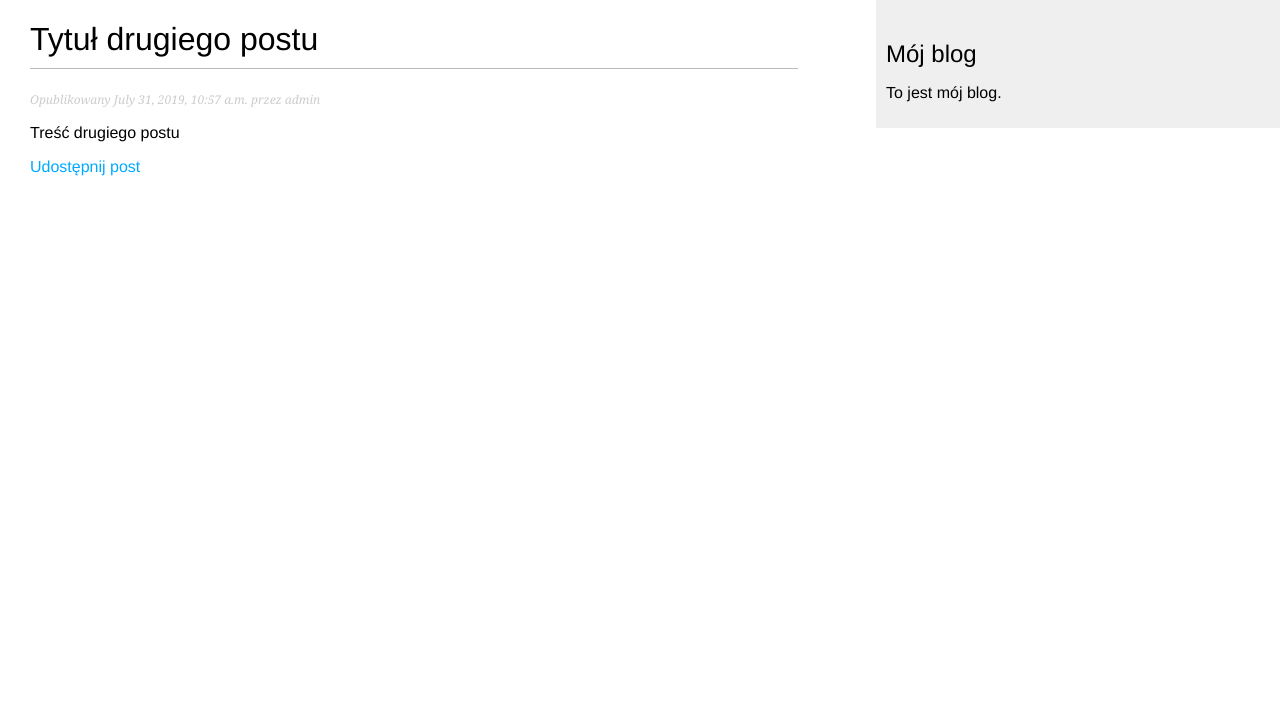
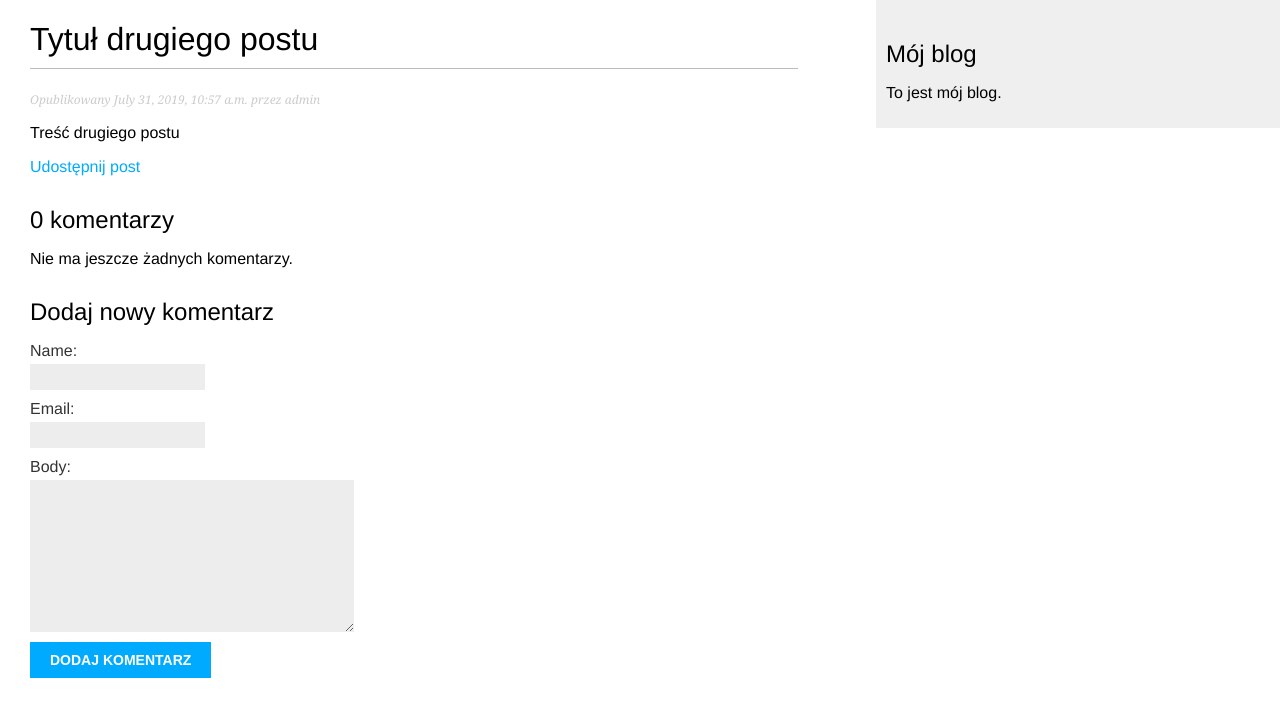
Before and after one commit to andrzelika/big-stuff, a Django app: a page that uses blog/templates/blog/post/detail.html in a window 1280 px wide. Shown: the top 717 px of the page. Run offline with Django 3.2, Linux system fonts and the light colour scheme; data comes from the database, SQL or seed files in the repository; both versions use the stored data as it was after the commit.

Commit message:
Dodanie systemu komentarzy

```diff
--- a/blog/forms.py
+++ b/blog/forms.py
@@ -4,6 +4,7 @@
 # 				  będą tworzone lub uaktualniane egzemplarze modelu.
 
 from django import forms
+from .models import Comment
 
 class EmailPostForm(forms.Form):
 	name = forms.CharField(max_length = 25)
@@ -13,3 +14,8 @@ class EmailPostForm(forms.Form):
 							    widget = forms.Textarea)
 	# W polu comments użyliśmy widżetu Textarea do wyświetlania go jako elementu HTML
 	# <textarea> zamiast jako domyślnego elementu <input>.
+
+class CommentForm(forms.ModelForm):
+	class Meta:
+		model = Comment
+		fields = ('name', 'email', 'body')
--- a/blog/models.py
+++ b/blog/models.py
@@ -124,3 +124,38 @@ class Post(models.Model):
 	# Przeprowadź edycję pliku models.py i umieść w nim wiersze, które w poniższym fragmencie
 	# kodu zostały pogrubione.
 	# Metodę get_absolute_url() będziemy wykorzystywać w naszych szablonach.
+
+
+class Comment(models.Model):
+	post = models.ForeignKey(Post,
+							 on_delete = models.CASCADE,
+							 related_name = 'comments')
+	# Jest to nasz model Comment . Zawiera klucz zewnętrzny ( ForeignKey ) służący
+	# do połączenia komentarza z odpowiednim postem. W modelu została zdefiniowana
+	# relacja typu „wiele do jednego”, ponieważ każdy komentarz jest przeznaczony
+	# dla jednego konkretnego posta, a sam post może mieć wiele komentarzy.
+	# Atrybut related_name umożliwia nadanie nazwy atrybutowi, którego używamy
+	# do obsługi związku między dwoma obiektami. Po zdefiniowaniu wymienionych
+	# aspektów możemy za pomocą comment.post() pobrać obiekt komentarza lub też
+	# użyć post.comments.all() do pobrania wszystkich komentarzy dla danego posta.
+	# Jeśli nie zdefiniujesz atrybutu related_name , Django użyje zapisanej małymi
+	# literami nazwy modelu wraz z przyrostkiem _set (w omawianym przykładzie to
+	# będzie comment_set ) jako menedżera obiektu powiązanego z bieżącym.
+
+	# Więcej informacji na temat relacji typu „wiele do jednego” znajdziesz na
+	# stronie https://docs.djangoproject.com/en/2.0/topics/db/examples/many_to_one/.
+
+	name = models.CharField(max_length = 80)
+	email = models.EmailField()
+	body = models.TextField()
+	created = models.DateTimeField(auto_now_add = True)
+	updated = models.DateTimeField(auto_now = True)
+	active = models.BooleanField(default = True)
+	# Zdecydowaliśmy się na dołączenie boolowskiego pola active pozwalającego
+	# na ręczne ukrycie nieodpowiedniego komentarza.
+
+	class Meta:
+		ordering = ('created',)
+
+		def __str__(self):
+			return 'Komentarz dodany przez {} dla posta {}'.format(self.name, self.post)
--- a/blog/templates/blog/post/detail.html
+++ b/blog/templates/blog/post/detail.html
@@ -14,4 +14,36 @@
 			Udostępnij post
 		</a>
 	</p>
+
+	{% with comments.count as total_comments %}
+		<h2>
+			{{ total_comments }} komentarz{{ total_comments|pluralize:"y" }}
+			<!-- 			Działanie filtru szablonu o nazwie pluralize polega na wyświetleniu y, jeśli wartość jest inna niż 1 . Dlatego też poprzedzający filtr tekst zostanie wyświetlony w postaci 0 komentarzy, 1 komentarz, N komentarzy. -->
+		</h2>
+	{% endwith %}
+	<!-- 	Znacznik <nawias klamrowy>% with %<nawias klamrowy> szablonu okazuje się użyteczny, gdy chcemy uniknąć wykonania zapytania do bazy danych lub wielokrotnego uzyskania dostępu do kosztownych metod. -->
+
+	{% for comment in comments %}
+		<div class="comment">
+			<p class="info">
+				Komentarz {{ forloop.counter }} dodany przez {{ comment.name }}
+				{{ comment.created }}
+			</p>
+			{{ comment.body|linebreaks }}
+		</div>
+	{% empty %}
+		<p>Nie ma jeszcze żadnych komentarzy.</p>
+	{% endfor %}
+
+	{% if new_Comment %}
+		<h2>Twój komentarz został dodany.</h2>
+	{% else %}
+		<h2>Dodaj nowy komentarz</h2>
+		<form action="." method="post">
+			{{ comment_form.as_p }}
+			{% csrf_token %}
+			<p><input type="submit" value="Dodaj komentarz"></p>
+		</form>
+	{% endif %}
+
 {% endblock %}
--- a/blog/views.py
+++ b/blog/views.py
@@ -2,10 +2,10 @@
 # żądanie HTTP, przetwarza je i zwraca odpowiedź.
 
 from django.shortcuts import render, get_object_or_404
-from .models import Post
+from .models import Post, Comment
 from django.core.paginator import Paginator, EmptyPage, PageNotAnInteger
 from django.views.generic import ListView
-from .forms import EmailPostForm
+from .forms import EmailPostForm, CommentForm
 from django.core.mail import send_mail
 
 # Create your views here.
@@ -25,9 +25,31 @@ def post_detail(request, year, month, day, post):
 								   publish__year = year,
 								   publish__month = month,
 								   publish__day = day)
+
+	# Lista aktywnych komentarzy dla danego posta.
+	comments = post.comments.filter(active=True)
+	# Budowę kolekcji QuerySet zaczynamy od obiektu post. Wykorzystujemy menedżera
+	# powiązanych obiektów zdefiniowanego jako comments, używając atrybutu related_name
+	# związku w modelu Comment.
+
+	if request.method == 'POST':
+		# Komentarz został opublikowany.
+		comment_form = CommentForm(data=request.POST)
+		if comment_form.is_valid():
+			# Utworzenie obiektu Comment, ale jeszcze nie zapisujemy go w bazie danych.
+			new_comment = comment_form.save(commit=False)
+			# Przypisanie komentarza do bieżącego posta.
+			new_comment.post = post
+			# Zapisanie komentarza w bazie danych.
+			new_comment.save()
+	else:
+		comment_form = CommentForm()
+
 	return render(request,
 				  'blog/post/detail.html',
-				  {'post': post})
+				  {'post': post,
+				  'comments': comments,
+				  'comment_form': comment_form})
 
 
 def post_share(request, post_id):
```
Also changed, not shown: blog/admin.py (+8 -2 lines), blog/migrations/0002_comment.py (added), db.sqlite3.
